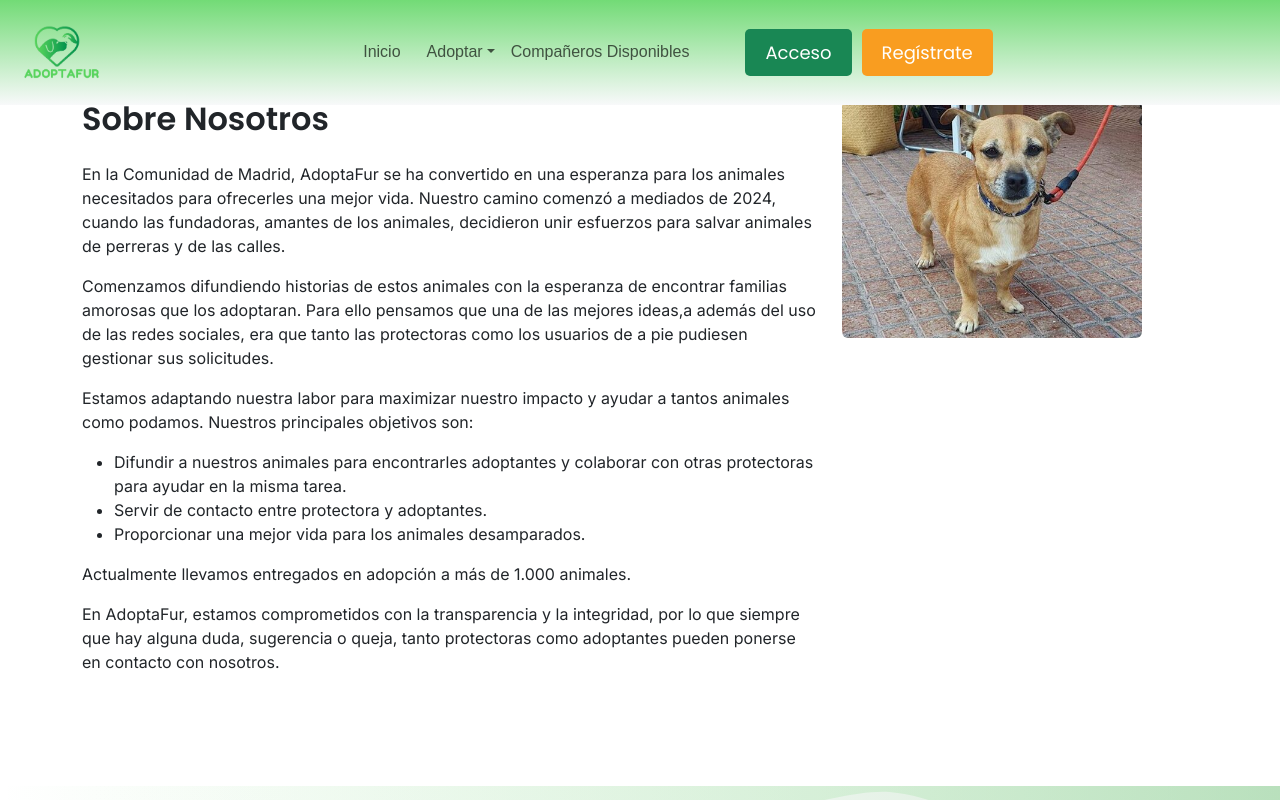
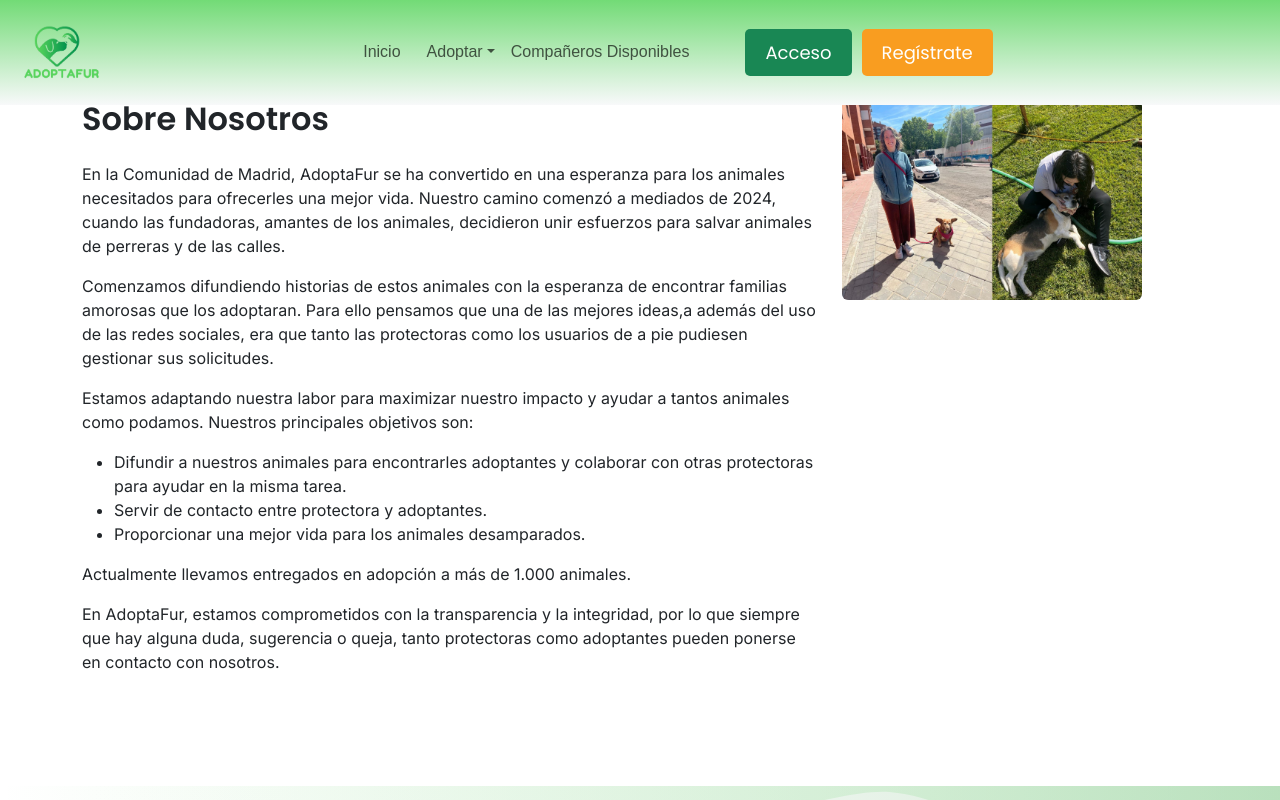
Before and after one commit to laurabeltranp/AdoptaFur, a Next.js app in the folder frontend/: page /sobreNosotros in a window 1280 px wide. Shown: the top 800 px of the page. Built offline with nearby package versions, Linux system fonts and the light colour scheme.

Commit message:
foto sobre nosotros

```diff
--- a/frontend/app/sobreNosotros/page.js
+++ b/frontend/app/sobreNosotros/page.js
@@ -24,7 +24,7 @@ export default function SobreNosotros() {
               <p>En AdoptaFur, estamos comprometidos con la transparencia y la integridad, por lo que siempre que hay alguna duda, sugerencia o queja, tanto protectoras como adoptantes pueden ponerse en contacto con nosotros.</p>
             </div>
             <div className="col-md-4">
-              <Image src="/perrodestacado1.jpeg" width={300} height={242} alt="Equipo" className="img-fluid rounded" />
+              <Image src="/sobreNosotros.jpg" width={300} height={242} alt="Equipo" className="img-fluid rounded" />
             </div>
           </div>
         </div>
```
Also changed, not shown: frontend/public/sobreNosotros.jpg (added).
